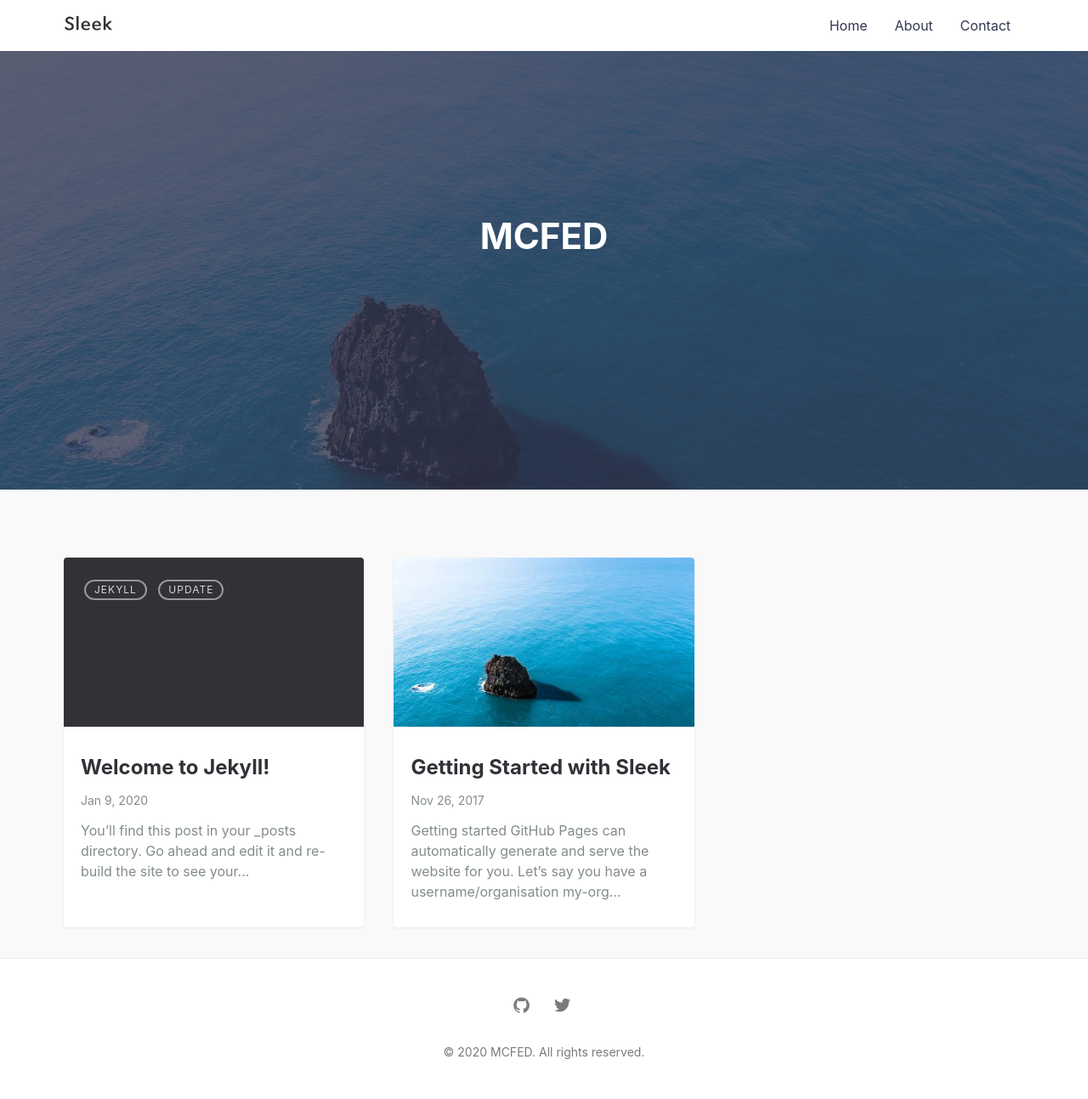
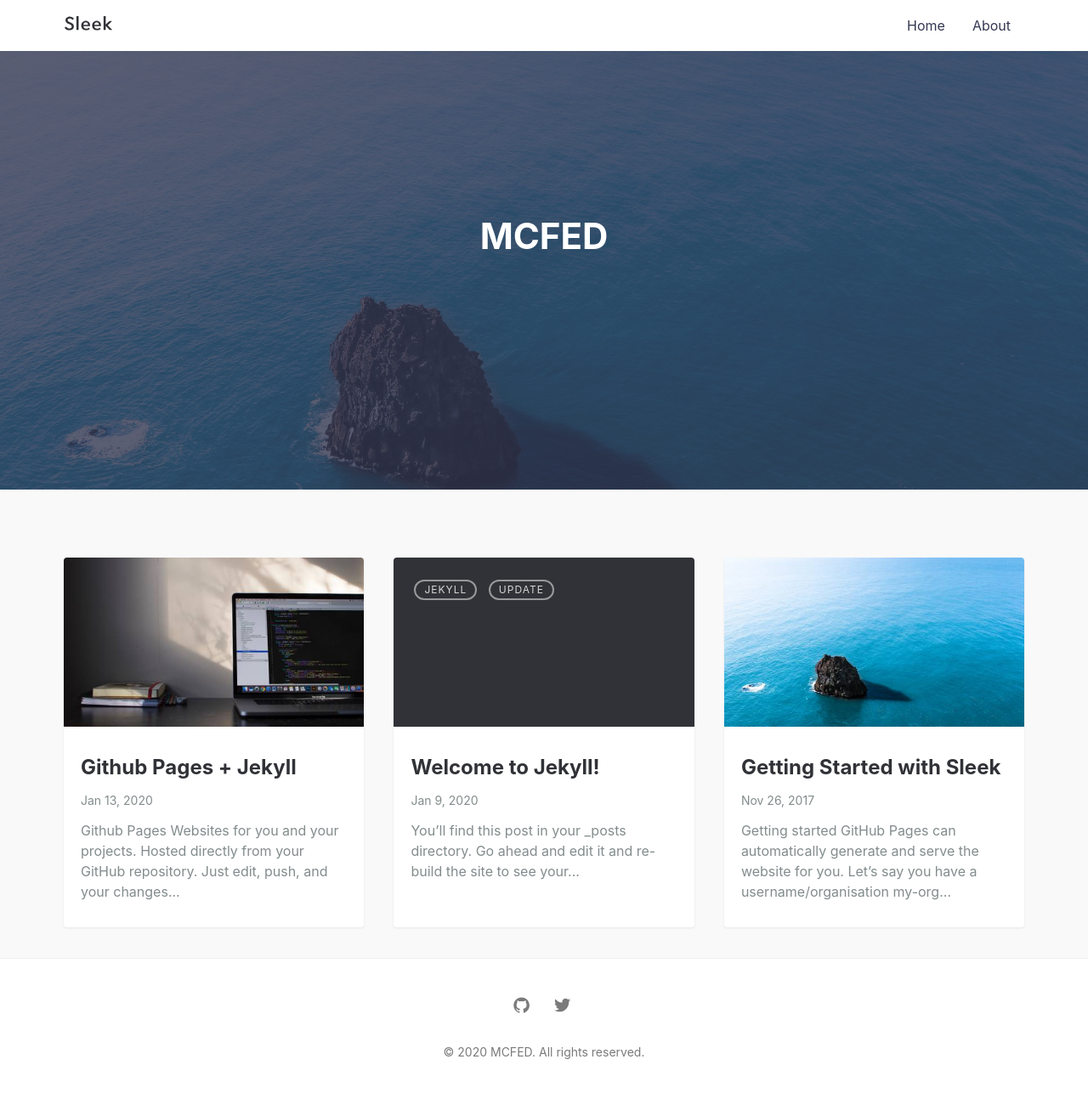
Before and after one commit to liuswin/mcfed-weekly, a Jekyll site: the page built from index.markdown, in a window 1280 px wide. Shown: the whole page at 85% size. Built offline with Jekyll 4.4.1, drawn with Linux system fonts in a browser that asks for light colours; some of the changed lines change nothing that is shown.

Commit message:
feat: github pages tutorial

````diff
--- a/_config.yml
+++ b/_config.yml
@@ -42,7 +42,7 @@ theme: jekyll-sleek
 navigation: # Navigation links
   - {name: 'Home', link: '/'}
   - {name: 'About', link: '/about'}
-  - {name: 'Contact', link: '/contact'}
+#  - {name: 'Contact', link: '/contact'}
 
 plugins:
   - jekyll-sitemap
--- /dev/null
+++ b/_posts/2020-01-13-github-page-jekyll.md
@@ -0,0 +1,96 @@
+---
+layout: post
+title: "Github Pages + Jekyll"
+date: 2020-01-13 15:40:33 +0800
+featured-img: emile-perron-190221
+---
+# Github Pages
+
+> **Websites for you and your projects.**<br>
+> Hosted directly from your <u>GitHub repository</u>. Just edit, push, and your changes are live.
+
+Github Pages是一个静态站点托管服务，可直接从 Github 上的仓库中获取 HTML, CSS 和 JavaScript 文件。通过构建服务处理并发布以供访问<br>
+[Github Pages Examples](https://github.com/collections/github-pages-examples)
+
+## 站点类型
+
+Github Pages 可以为我们提供三种站点类型，我们可以根据需要来选择。
+
+| 站点类型 | 站点发布地址 | 构建站点的个数 |
+| ------- | ---------- | ----------- |
+| 用户 | http(s)://`<user>`.github.io | 1 |
+| 组织 | http(s)://`<organization>`.github.io | 1 |
+| 项目 | http(s)://`<user/organization>`.github.io/`<repository>` | 不限制 |
+
+## 构建方式
+
+### 构建用户或组织站点
+
+  1、创建仓库
+
+  **用户或组织**类型的站点创建成功后 Github Pages 服务就**自动构建**仓库内容**发布**在 http(s)://`user`.github.io/ 或 http(s)://`organization`.github.io/
+
+  ![Create new repository](https://i.loli.net/2020/01/15/TQABro1NXRp5tKc.png)
+
+  **`Tip`**: 仓库的名称必须和当前用户或组织的名称一致，否则这个站点则不会生效。
+
+  2、添加内容查看站点情况
+
+  2.1、Clone 仓库
+
+  ```shell
+  git clone https://github.com/username/username.github.io
+  ```
+
+  2.2、Hello World
+
+  ```shell
+  cd username.github.io
+  echo "Hello World" > index.html
+  ```
+
+  2.3、Push 改动的内容到远程库
+
+  ```shell
+  git add --all
+  git commit -m "Initial commit"
+  git push -u origin master
+  ```
+
+  2.4、完成所有步骤，在浏览器中输入 **`https://username.github.io`** 访问查看
+
+### 构建项目站点
+
+1、创建仓库
+
+进入 [Github.com](https://github.com/) 创建新的仓库，如果想对现有仓库进行构建的话，点击仓库的设置选项进入设置
+
+
+2、添加Hello World
+
+通过 GitHub 的编辑功能创建 `index.html` 文件，并添加一些内容<br>
+![Create new file](https://pages.github.com/images/new-create-file@2x.png)
+
+![Hello World](https://pages.github.com/images/new-index-html@2x.png)
+
+提交新增的内容到仓库
+
+![Commit new file](https://pages.github.com/images/new-commit-file@2x.png)
+
+3、设置仓库属性中 Github Pages 相关配置进行发布
+
+点击设置选项卡向下滚动到 Github Pages 选项卡，选择一个分支进行发布。
+![Setting repository](https://i.loli.net/2020/01/15/nod86hfA14FVINQ.png)
+
+![Github_pages_setting.jpeg](https://i.loli.net/2020/01/15/puRIxmodlQ6NLhZ.jpg)
+
+**`Tip：`**关于发布的分支有一点建议，官方建议我们新建一个专门用来发布内容的分支。例：`gh-pages`, 主要原因我觉得因为有[几点限制](https://help.github.com/en/github/working-with-github-pages/about-github-pages#guidelines-for-using-github-pages)，如果我们在发布分支上频繁提交，每次提交服务就会自动构建站点内容，超过限制就不会更新站点内容了。
+
+* Github Pages 服务每个月带宽限制为 100GB
+* Github Pages 服务每个小时最高可以构建 10 次
+
+
+# 参考
+
+[Github Pages](https://pages.github.com)<br>
+[Github Help / Working with GitHub Pages](https://help.github.com/en/github/working-with-github-pages)
````
